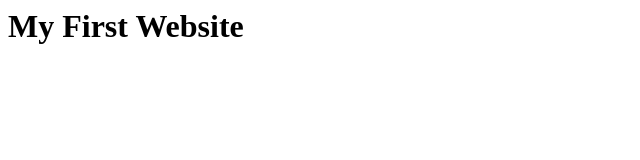
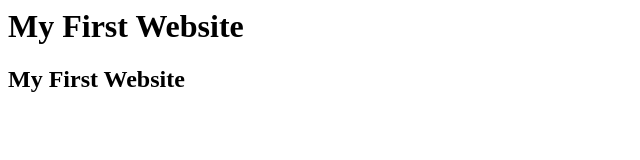
Before and after one commit to alimukhtar786/DevOps_Learning1, a plain HTML site: page index.html in a window 1280 px wide. Shown: the whole page, without its empty margins (0-640 px from the left). Drawn offline with Linux system fonts and the light colour scheme.

Commit message:
added 2nd line in index.html page

```diff
--- a/index.html
+++ b/index.html
@@ -1 +1,2 @@
 <h1> My First Website</h1>
+<h2> My First Website</h2>
```
